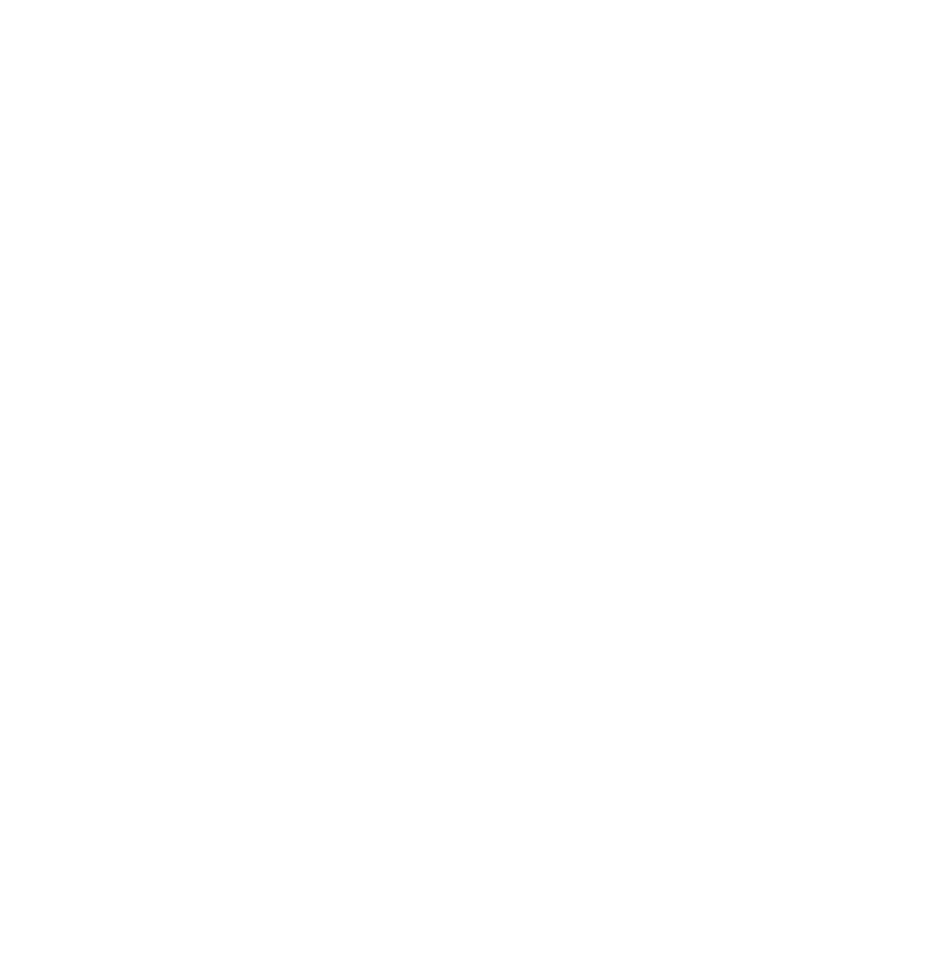
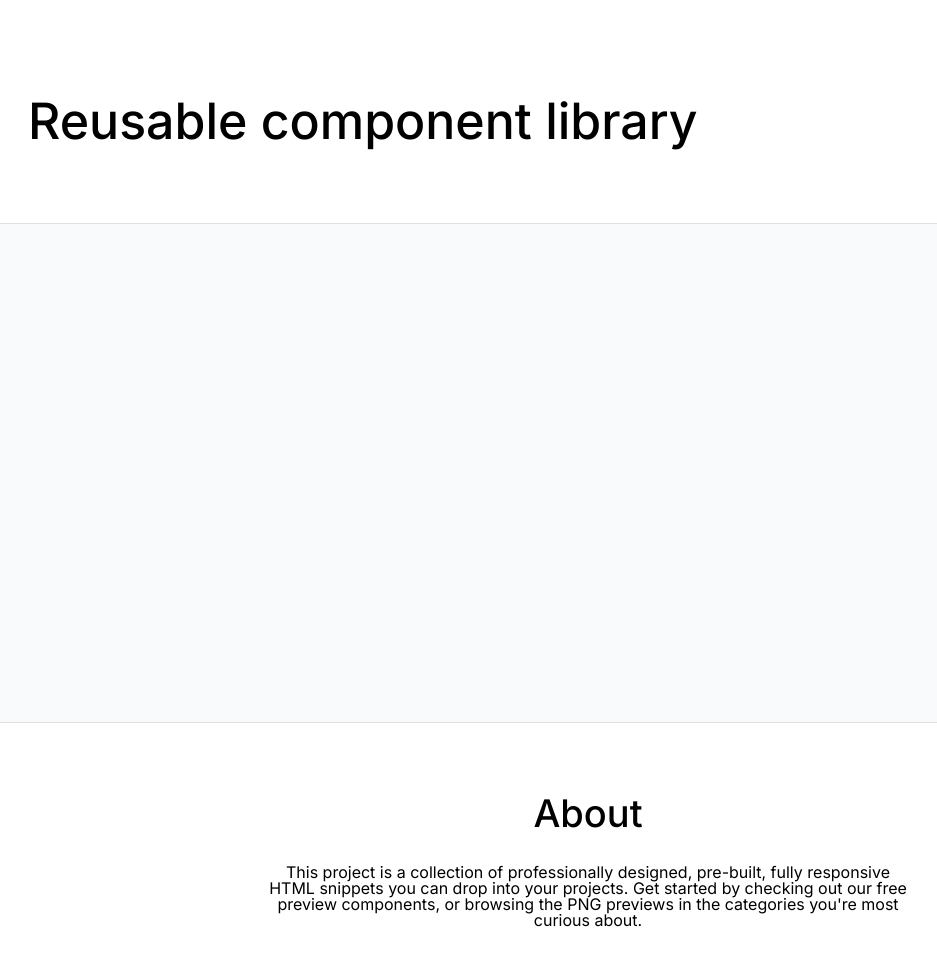
Before and after one commit to js-tasks-ru/htmlcss-20210812_bleshunov5b, a website: page index.html in a window 1280 px wide. Shown: the whole page, without its empty margins (52-989 px from the left). Before the commit the page ends 800 px from the top, so only its background shows below. Drawn offline with Linux system fonts and the light colour scheme.

Commit message:
add components: header, main_section, footer

```diff
--- a/assets/css/main.css
+++ b/assets/css/main.css
@@ -1,3 +1,4 @@
+@import './reset.css';
 @import '../fonts/fonts.css';
 
 :root {
@@ -11,6 +12,8 @@
     --grey-2: #DDE2E5;
     --grey-3: #ACB5BD;
     --grey-4: #495057;
+    --grey-5: #F9FAFC;
+
 
     --error: var(--red);
     --success: var(--blue);
@@ -20,5 +23,6 @@
 }
 
 * {
-    font-family: 'Roboto', sans-serif;
+    font-family: 'Inter', 'Roboto', sans-serif;
+    box-sizing: border-box;
 }
--- /dev/null
+++ b/assets/css/reset.css
@@ -0,0 +1,47 @@
+/* http://meyerweb.com/eric/tools/css/reset/
+   v2.0 | 20110126
+   License: none (public domain)
+*/
+
+html, body, div, span, applet, object, iframe,
+h1, h2, h3, h4, h5, h6, p, blockquote, pre,
+a, abbr, acronym, address, big, cite, code,
+del, dfn, em, img, ins, kbd, q, s, samp,
+small, strike, strong, sub, sup, tt, var,
+b, u, i, center,
+dl, dt, dd, ol, ul, li,
+fieldset, form, label, legend,
+table, caption, tbody, tfoot, thead, tr, th, td,
+article, aside, canvas, details, embed,
+figure, figcaption, footer, header, hgroup,
+menu, nav, output, ruby, section, summary,
+time, mark, audio, video {
+	margin: 0;
+	padding: 0;
+	border: 0;
+	font-size: 100%;
+	vertical-align: baseline;
+}
+/* HTML5 display-role reset for older browsers */
+article, aside, details, figcaption, figure,
+footer, header, hgroup, menu, nav, section {
+	display: block;
+}
+body {
+	line-height: 1;
+}
+ol, ul {
+	list-style: none;
+}
+blockquote, q {
+	quotes: none;
+}
+blockquote:before, blockquote:after,
+q:before, q:after {
+	content: '';
+	content: none;
+}
+table {
+	border-collapse: collapse;
+	border-spacing: 0;
+}
--- a/assets/fonts/fonts.css
+++ b/assets/fonts/fonts.css
@@ -1 +1,2 @@
 @import url('https://fonts.googleapis.com/css2?family=Roboto:ital,wght@0,100;0,300;0,400;0,500;0,700;0,900;1,100;1,300;1,400;1,500;1,700;1,900&display=swap');
+@import url('https://fonts.googleapis.com/css2?family=Inter:wght@100;200;300;400;500;600;700;800;900&display=swap');
--- /dev/null
+++ b/components/footer/footer.css
@@ -0,0 +1,19 @@
+/* Стилизация подвала */
+.footer {
+  background-color: var(--white);
+}
+
+.footer__title {
+  font-size: 38px;
+  font-weight: 500;
+  text-align: center;
+  margin: 71px auto 32px;
+}
+
+.footer__content {
+  width: 640px;
+  font-size: 16px;
+  font-weight: 400;
+  text-align: center;
+  margin: 0 auto 136px;
+}
--- /dev/null
+++ b/components/header/header.css
@@ -0,0 +1,13 @@
+/* Стилизация шапки */
+.header {
+  background-color: var(--white);
+}
+
+.header__wrapper {
+  margin: 96px 160px 77px 96px;
+}
+
+.header__title {
+  font-size: 50px;
+  font-weight: 500;
+}
--- /dev/null
+++ b/components/header/header_preview.css
@@ -0,0 +1,4 @@
+/* Стили для предпросмотра шапки */
+.header {
+  margin: 96px 160px 77px 96px;
+}
--- /dev/null
+++ b/components/main_section/main_section.css
@@ -0,0 +1,7 @@
+/* Стилизация основной части страницы */
+.main {
+  background-color: var(--grey-5);
+  height: 500px;
+  border-top: 1px solid var(--grey-2);
+  border-bottom: 1px solid var(--grey-2);
+}
--- /dev/null
+++ b/components/page/page.css
@@ -0,0 +1,10 @@
+/* Стилизация главной страницы */
+.header__title {
+  margin: 96px 0 77px 0;
+}
+
+.page__box {
+  max-width: 1120px;
+  width: 100%;
+  margin: 0 auto;
+}
--- a/index.html
+++ b/index.html
@@ -2,9 +2,36 @@
 <!-- Главная страница -->
 <html lang="ru">
     <head>
-        <link rel="stylesheet" href="./assets/css/main.css">
+        <link rel="stylesheet" href="./assets/css/main.css" />
+        <link rel="stylesheet" href="./components/page/page.css" />
+        <link rel="stylesheet" href="./components/header/header.css" />
+        <link rel="stylesheet" href="./components/main_section/main_section.css" />
+        <link rel="stylesheet" href="./components/footer/footer.css" />
     </head>
-    <body>
+    <body class="page">
+
+      <header class="header">
+        <div class="page__box">
+            <h1 class="header__title">Reusable component library</h1>
+        </div>
+      </header>
+
+      <main class="main">
+      </main>
+
+      <footer class="footer">
+        <h5 class="footer__title">About</h5>
+        <p class="footer__content">
+          This project is a collection of
+          professionally designed, pre-built,
+          fully responsive HTML snippets you
+          can drop into your projects. Get
+          started by checking out our free
+          preview components, or browsing the
+          PNG previews in the categories you're
+          most curious about.
+        </p>
+      </footer>
 
     </body>
 </html>
```
Also changed, not shown: components/footer/footer.html (added, +23 -0 lines), components/header/header.html (added, +14 -0 lines), components/main_section/main_section.html (added, +12 -0 lines), components/footer/README.md (added), components/header/README.md (added), components/main_section/README.md (added), components/page/README.md (added).
